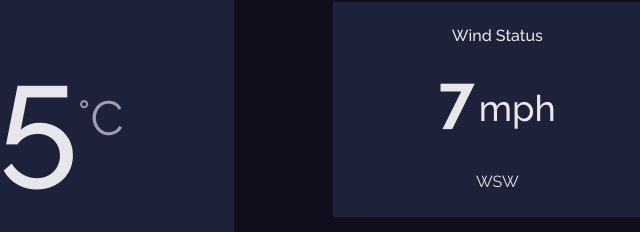
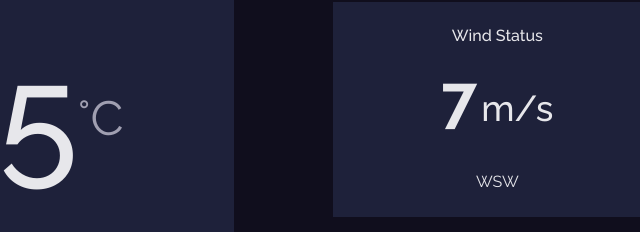
Before and after one commit to peter-abah/weather-app, a website built with webpack: page src/index.html in a window 1280 px wide. Shown: the part 341-573 px from the top of the page, 176-816 px from the left. Built offline with nearby package versions, Linux system fonts and the light colour scheme; files whose address does not match are found by name; what pubsub-js would draw is missing.

Commit message:
change wind speed unit to m/s in index.html

```diff
--- a/src/index.html
+++ b/src/index.html
@@ -103,7 +103,7 @@
           <h3 class="highlights__card__title">Wind Status</h3>
           <p class="highlights__card__info">
             <span class="highlights__card__value">7</span>
-            <span class="highlights__card__unit">mph</span>
+            <span class="highlights__card__unit">m/s</span>
           </p>
           <div class="wind-direction"><span>WSW</span></div>
         </div>
```
